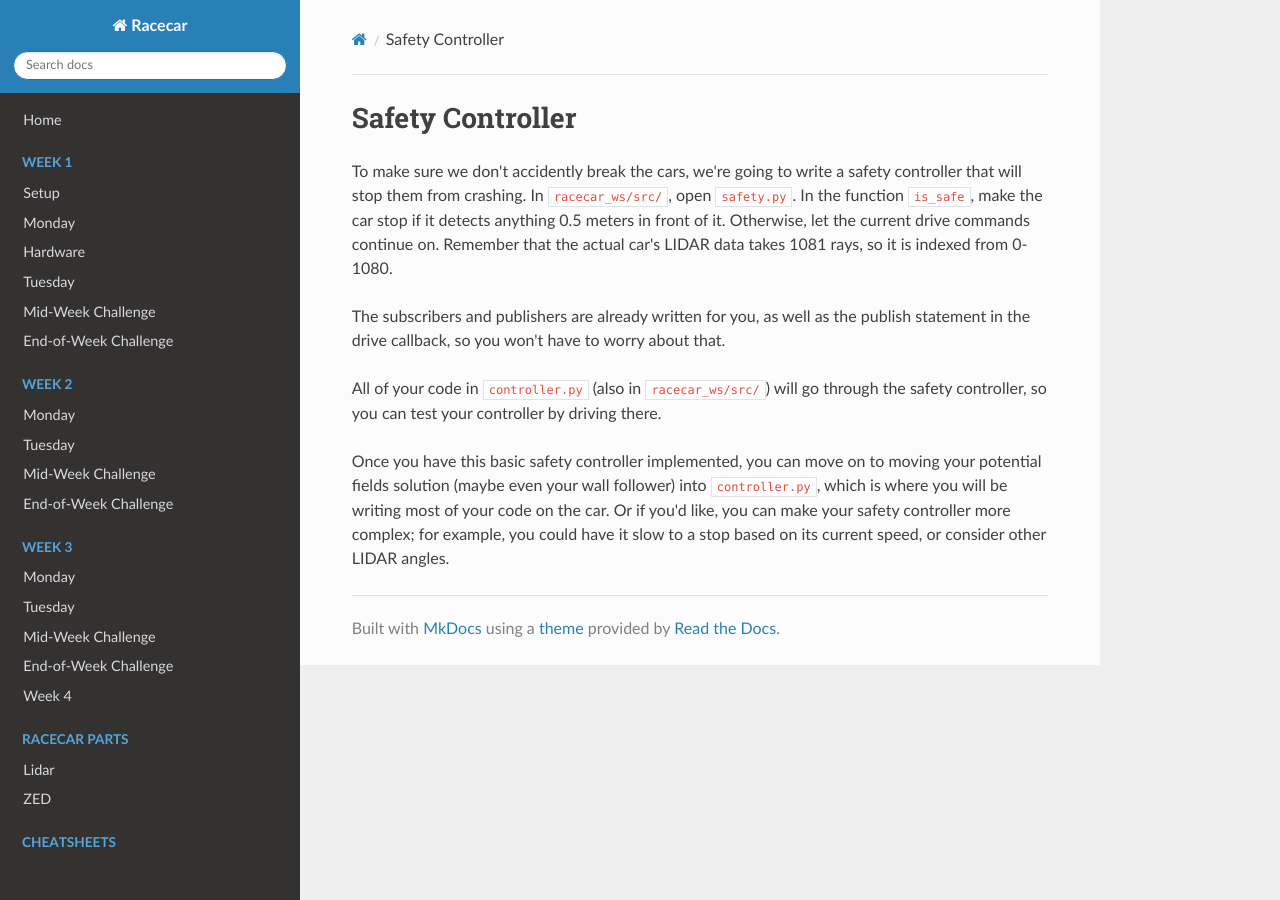
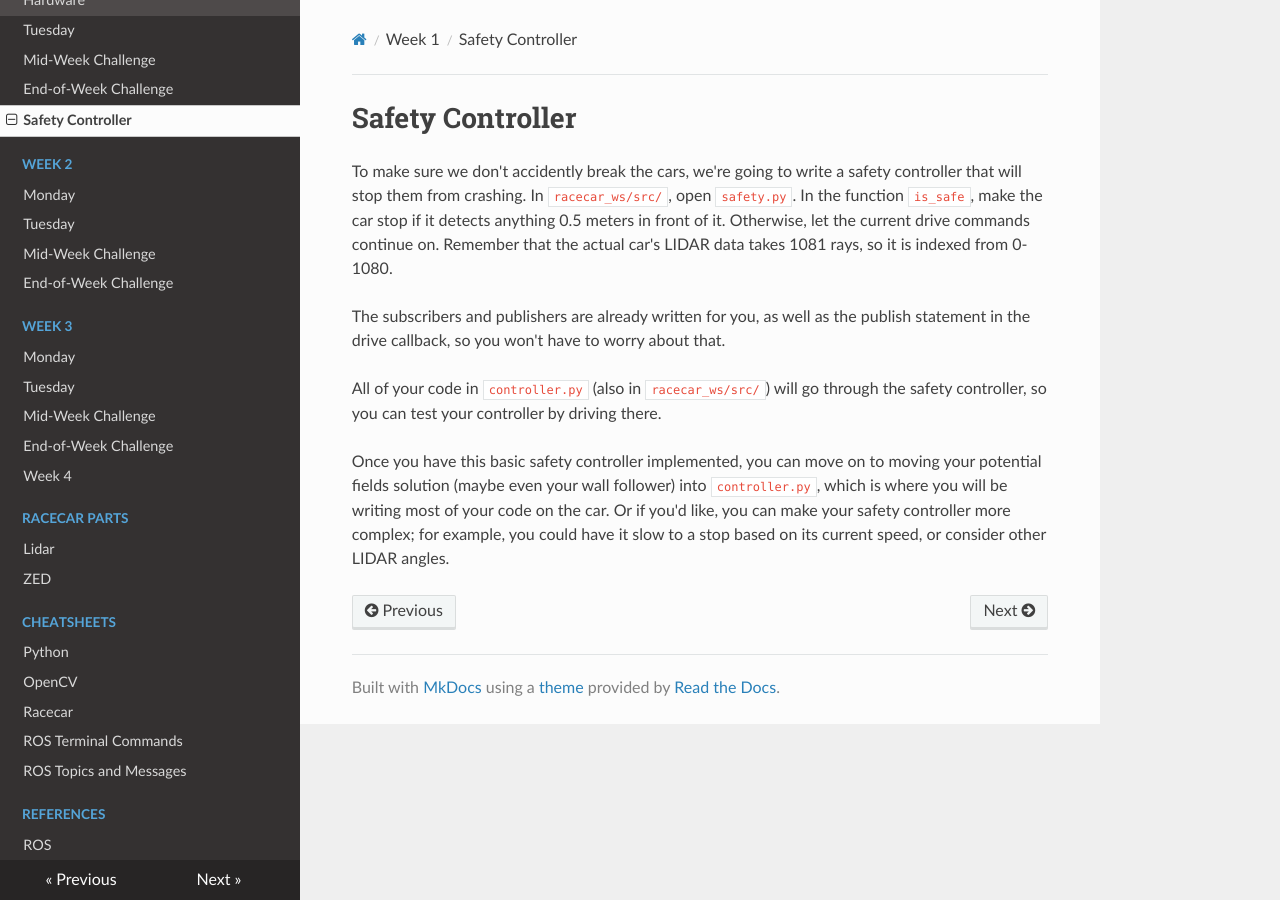
Before and after one commit to ChrisLindland/racecar-website, an MkDocs documentation site: the page built from docs/week1/04_eow/safetyController.md, in a window 1280 px wide. Built offline with MkDocs 1.6.1, drawn with Linux system fonts in a browser that asks for light colours; nearby versions of some CDN libraries.

Commit message:
Update mkdocs.yml

```diff
--- a/mkdocs.yml
+++ b/mkdocs.yml
@@ -8,6 +8,7 @@ nav:
         - Tuesday: week1/02_tuesday/ROS_lab.md
         - Mid-Week Challenge: week1/03_midweek/lab.md
         - End-of-Week Challenge: week1/04_eow/lab.md
+        - Safety Controller: week1/04_eow/safetyController.md
     - Week 2:
         - Monday: week2/01_monday/lab.md
         - Tuesday: week2/02_tuesday/lab.md
```
